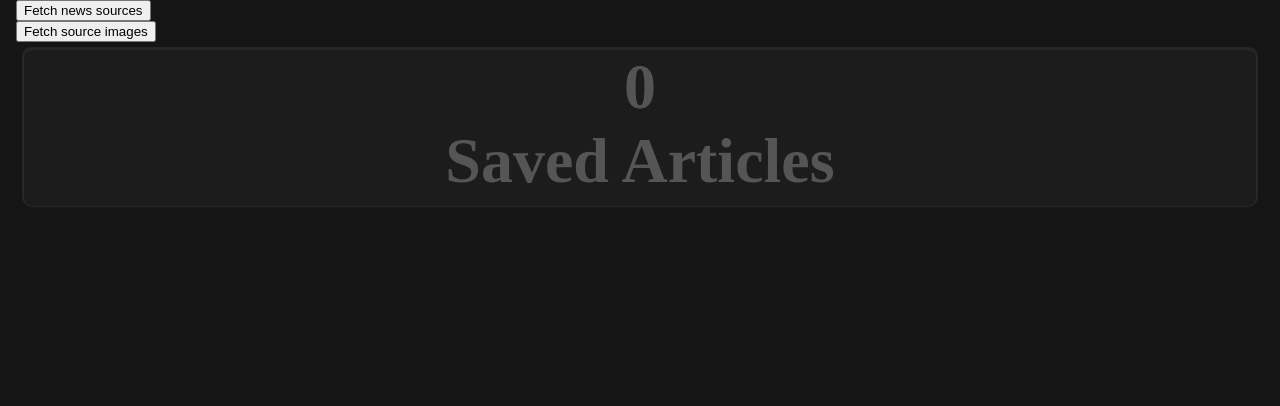
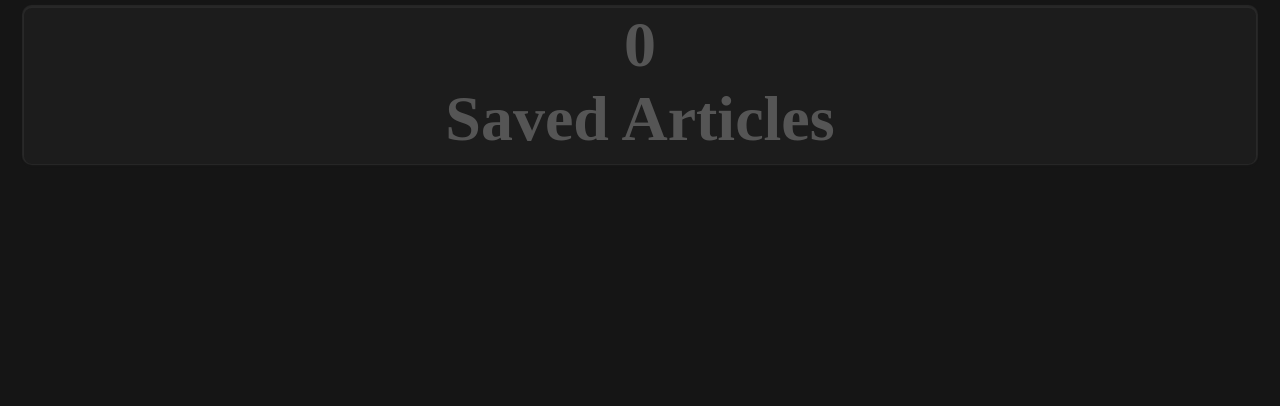
Before and after one commit to Querp/News, a Django app: page / in a window 1280 px wide. Shown: the part 112-518 px from the top of the page. Run offline with Django 5.2, Linux system fonts and the light colour scheme; data that the repository does not hold is empty; some web fonts are replaced.

Commit message:
sdfewfsd

```diff
--- a/main/templates/main/my_articles.html
+++ b/main/templates/main/my_articles.html
@@ -8,24 +8,6 @@
 {% endblock %}
 
 {% block content %}
-
-<form method="post" action="{% url 'fetch_sources' %}">
-  {% csrf_token %}
-  <button type="submit">
-    Fetch news sources
-  </button>
-</form>
-
-<form method="post" action="{% url 'fetch_sources_images' %}"
-      onsubmit="return confirm('Fetch images for sources without logos?');">
-  {% csrf_token %}
-  <input type="hidden" name="admin_token" value="{{ ADMIN_SYNC_TOKEN }}">
-  <button type="submit">
-    Fetch source images
-  </button>
-</form>
-
-
 <div class="articles">
   <article class="saved-count">
     <p>{{ articles|length }} </p>
--- a/main/urls.py
+++ b/main/urls.py
@@ -8,6 +8,4 @@ urlpatterns = [
     path('fetch/', views.fetch_articles, name='fetch_articles'),
     path('save/', views.save_article, name='save_article'),
     path('sources/', views.sources, name='sources'),
-    path('fetch_sources/', views.fetch_sources, name='fetch_sources'),
-    path('fetch_sources_images/', views.fetch_sources_images, name='fetch_sources_images'),
 ]
--- a/main/views.py
+++ b/main/views.py
@@ -1,4 +1,4 @@
-from django.http import JsonResponse, HttpResponse
+from django.http import JsonResponse
 from django.views.decorators.http import require_POST
 from django.views.decorators.csrf import csrf_exempt
 from django.shortcuts import render, redirect
@@ -11,8 +11,6 @@ import logging
 import time
 import json
 from .models import Article, Source
-from urllib.parse import urljoin
-from bs4 import BeautifulSoup
 
 
 
@@ -106,140 +104,3 @@ def my_articles(request):
 def sources(request):
     sources = Source.objects.all()
     return render(request, "main/sources.html", {'sources': sources} )
-
-
-@require_POST
-def fetch_sources(request):
-    url = "https://newsapi.org/v2/top-headlines/sources"
-    params = {
-        "apiKey": settings.NEWSAPI_KEY,
-    }
-
-    try:
-        response = requests.get(url, params=params, timeout=10)
-        response.raise_for_status()
-    except requests.RequestException as e:
-        logger.error("NewsAPI request failed: %s", e)
-        return HttpResponse("NewsAPI request failed", status=502)
-
-    data = response.json()
-    sources = data.get("sources", [])
-
-    allowed_categories = dict(Source.CATEGORY_CHOICES)
-
-    created = 0
-    updated = 0
-    skipped = 0
-
-    for s in sources:
-        api_id = s.get("id")
-        category = s.get("category")
-
-        if not api_id or category not in allowed_categories:
-            skipped += 1
-            continue
-
-        defaults = {
-            "name": s.get("name", ""),
-            "description": s.get("description", ""),
-            "category": category,
-            "language": s.get("language", ""),
-            "country": s.get("country", ""),
-            "url": s.get("url", ""),
-        }
-
-        obj, was_created = Source.objects.get_or_create(
-            api_id=api_id,
-            defaults=defaults,
-        )
-
-        if was_created:
-            created += 1
-            continue
-
-        # Update existing records if changed
-        dirty = False
-        for field, value in defaults.items():
-            if getattr(obj, field) != value:
-                setattr(obj, field, value)
-                dirty = True
-
-        if dirty:
-            obj.save(update_fields=defaults.keys())
-            updated += 1
-
-    logger.info(
-        "NewsAPI sources sync complete: total=%d created=%d updated=%d skipped=%d",
-        len(sources),
-        created,
-        updated,
-        skipped,
-    )
-
-    return HttpResponse(
-        f"Done. Created={created}, Updated={updated}, Skipped={skipped}"
-    )
-
-
-def extract_og_image(url):
-    """Extract og:image from page HTML, fallback-safe."""
-    try:
-        response = requests.get(
-            url, timeout=10, headers={"User-Agent": "Mozilla/5.0"}
-        )
-        response.raise_for_status()
-    except requests.RequestException:
-        return None
-
-    soup = BeautifulSoup(response.text, "html.parser")
-    tag = soup.find("meta", property="og:image")
-    if tag and tag.get("content"):
-        return tag["content"]
-    return None
-
-
-@require_POST
-def fetch_sources_images(request):
-    sources = Source.objects.filter(url_to_image__isnull=True)
-    total = sources.count()
-
-    if total == 0:
-        return HttpResponse("No sources need images.")
-
-    updated = 0
-    failed = 0
-    skip_sources = {"CBC News"}  # fast lookup set
-
-    logger.info("Fetching images for %d sources", total)
-
-    for i, source in enumerate(sources, start=1):
-        if source.name in skip_sources:
-            logger.info("[%d/%d] %s skipped explicitly", i, total, source.name)
-            continue
-
-        try:
-            image = extract_og_image(source.url)
-            if image:
-                source.url_to_image = urljoin(source.url, image)
-                source.save(update_fields=["url_to_image"])
-                updated += 1
-                logger.info("[%d/%d] %s OK", i, total, source.name)
-            else:
-                failed += 1
-                logger.warning("[%d/%d] %s no image found", i, total, source.name)
-
-        except Exception as e:
-            failed += 1
-            logger.error("[%d/%d] %s failed: %s", i, total, source.name, e)
-            time.sleep(1)  # polite backoff
-
-    logger.info(
-        "Image fetch complete: total=%d updated=%d failed=%d",
-        total,
-        updated,
-        failed,
-    )
-
-    return HttpResponse(
-        f"Done. Updated={updated}, Failed={failed}, Total={total}"
-    )
```
